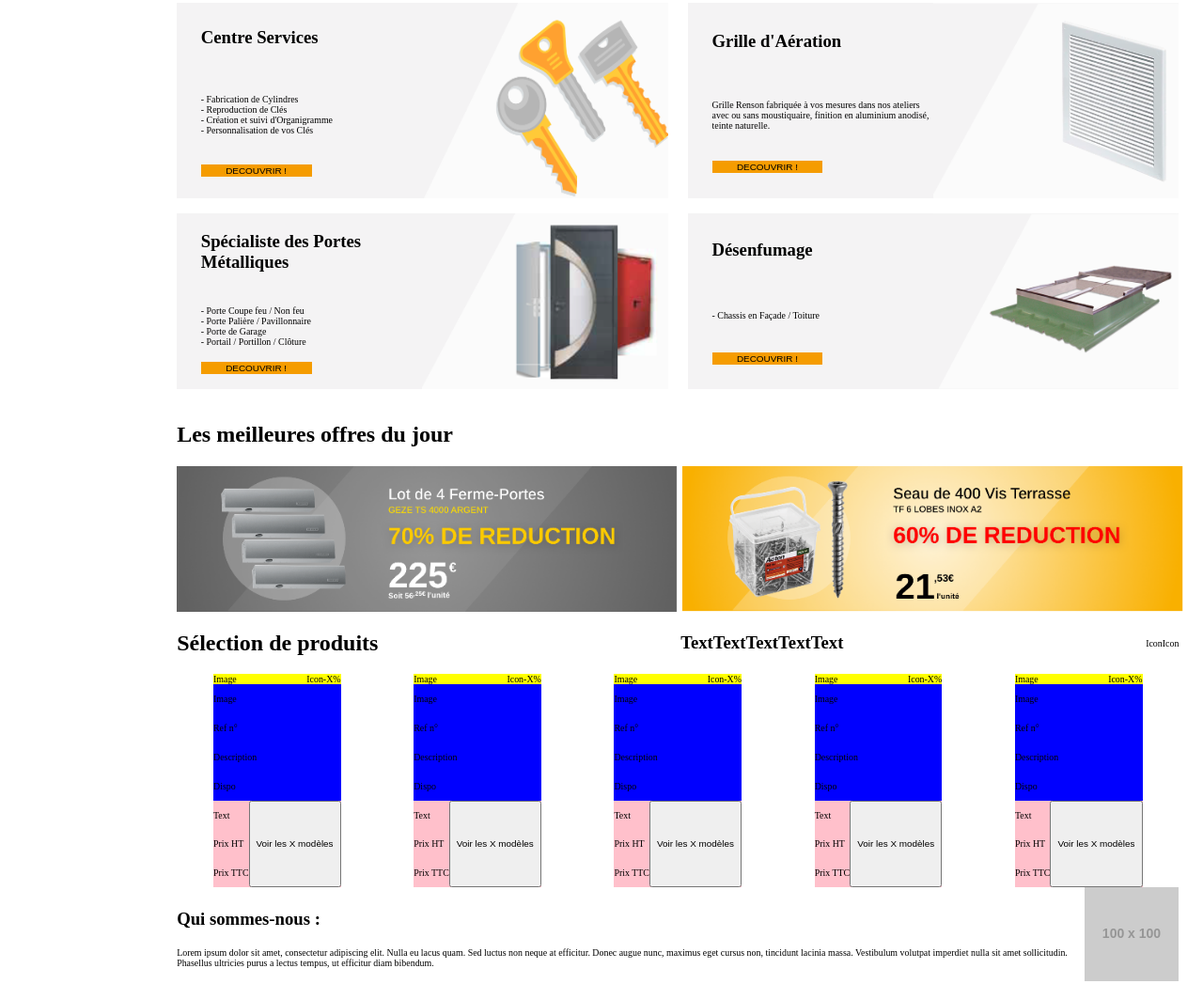
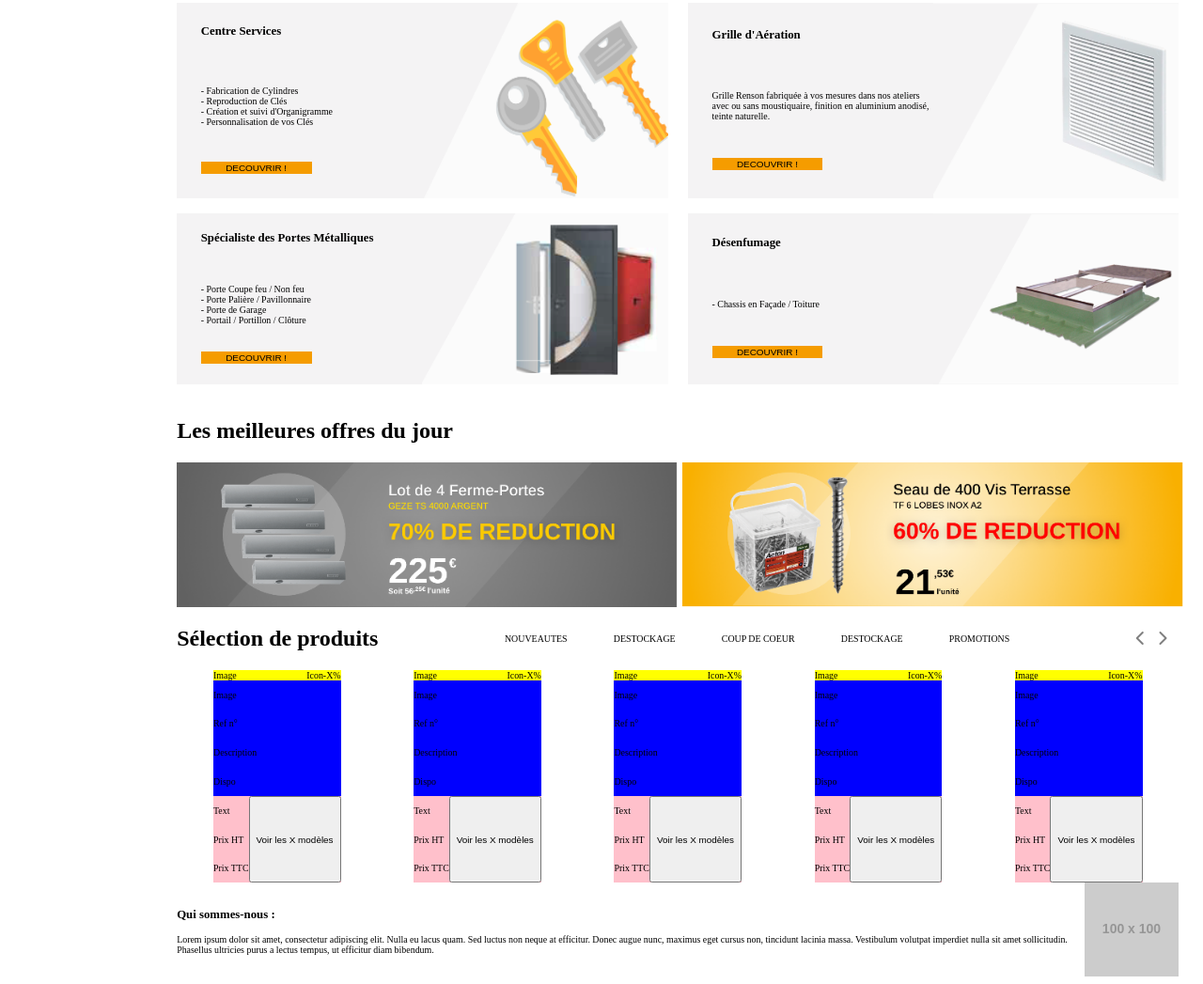
Before and after one commit to Marineincera/integrationTest, a plain HTML site: page index.html in a window 1280 px wide. Shown: the part 523-1570 px from the top of the page at 94% size. Drawn offline with Linux system fonts and the light colour scheme; placeholder pictures from the web are drawn by us.

Commit message:
Main: selected products section header icons added

```diff
--- a/index.html
+++ b/index.html
@@ -150,16 +150,16 @@
     <div class="products-selected-section section column-direction">
       <div class="products-selected-header container between-style">
         <h2>Sélection de produits</h2>
-        <div class="container around-style">
-          <h3>Text</h3>
-          <h3>Text</h3>
-          <h3>Text</h3>
-          <h3>Text</h3>
-          <h3>Text</h3>
+        <div class="products-selected-header-menu container around-style">
+          <p class="products-selected-header-menu-element">NOUVEAUTES</p>
+          <p class="products-selected-header-menu-element">DESTOCKAGE</p>
+          <p class="products-selected-header-menu-element">COUP DE COEUR</p>
+          <p class="products-selected-header-menu-element">DESTOCKAGE</p>
+          <p class="products-selected-header-menu-element">PROMOTIONS</p>
         </div>
         <div class="container around-style">
-          <span>Icon</span>
-          <span>Icon</span>
+          <i class="fas fa-chevron-left grey-icon"></i>
+          <i class="fas fa-chevron-right grey-icon"></i>
         </div>
       </div>
       <div class="products-selection-wrapper container around-style">
--- a/style.css
+++ b/style.css
@@ -9,6 +9,10 @@ body{
 
 p, span, li, button{
     font-size: 62%;
+}
+
+h3{
+    font-size: 80%;
 }
 
 i{
@@ -73,6 +77,10 @@ aside{
 
 .white-icon{
     color: white;
+}
+
+.grey-icon{
+    color: grey;
 }
 
 /* Introduction section  */
@@ -201,11 +209,6 @@ aside{
 
 /*  */
 
-/* .offers-section{
-    justify-content: baseline;
-} */
-
-
 .offers-image{
     width: 50%;
     margin-right: 0.4vw;
@@ -215,6 +218,21 @@ aside{
 
 .products-selected-header{
     align-items: center;
+    height: 100%;
+}
+
+.products-selected-header-menu{
+    width: 55%;
+    height: 90%;
+    align-items: center;
+}
+
+.products-selected-header-menu-element{
+    padding: 2vh 1vw;
+}
+
+.products-selected-header-menu-element:hover{
+    border-bottom: 2px solid #F59C00;
 }
 
 /*  */
```
